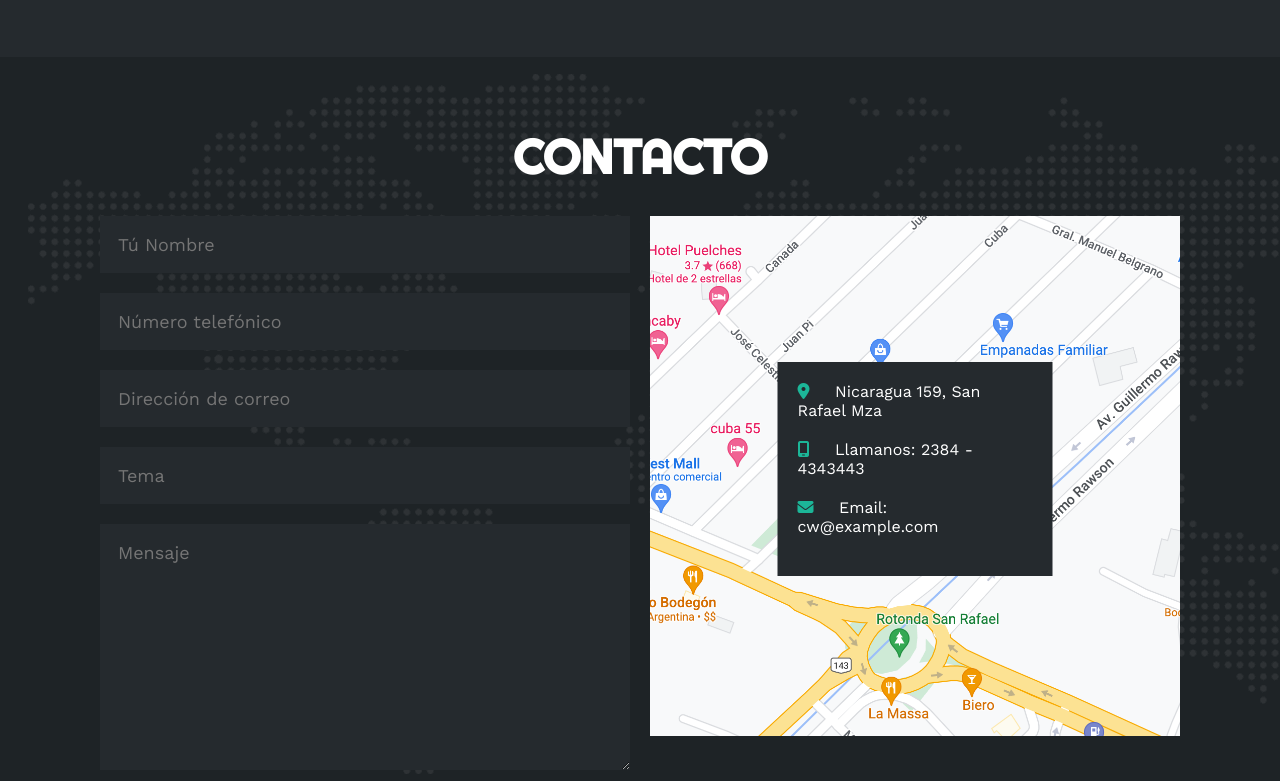
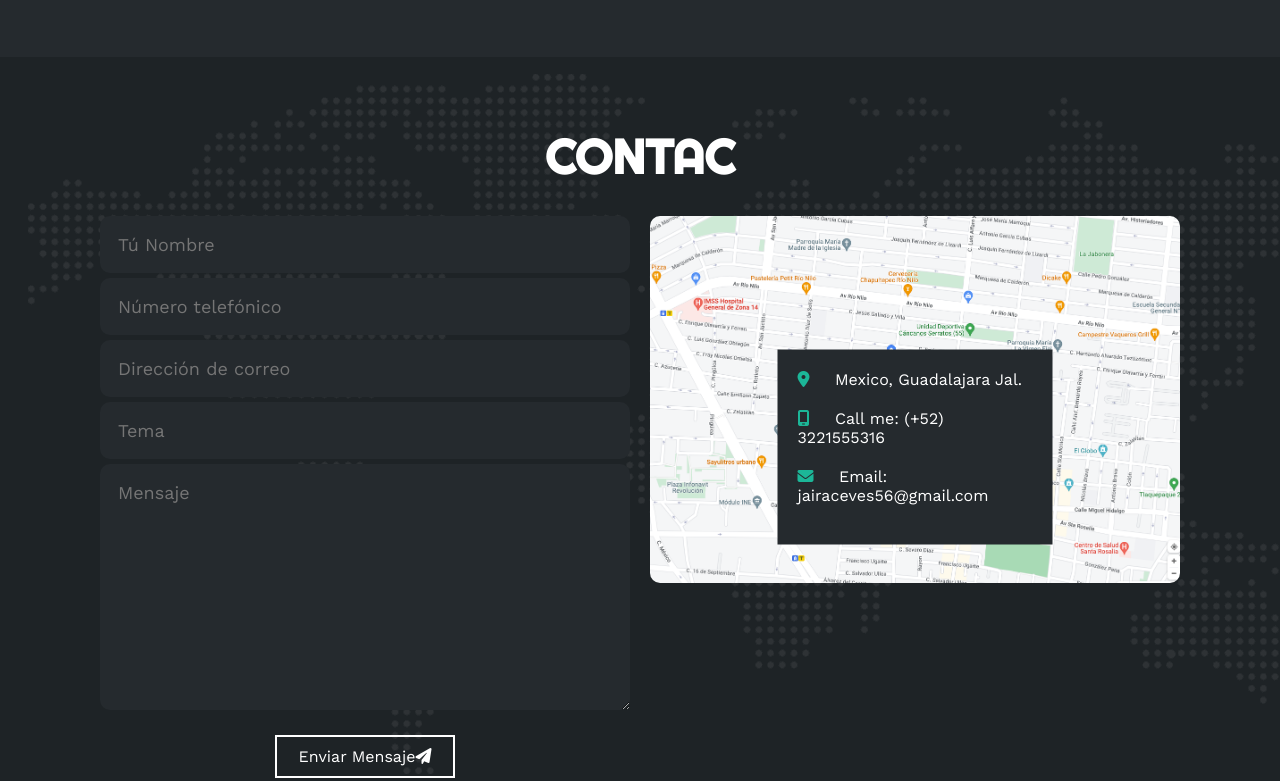
Before and after one commit to Jair-vet/Porfolio, a plain HTML site: page index.html in a window 1280 px wide. Shown: the part 3732-4513 px from the top of the page. Drawn offline with nearby package versions, Linux system fonts and the light colour scheme.

Commit message:
Contacto listo

```diff
--- a/estilo.css
+++ b/estilo.css
@@ -562,10 +562,11 @@ html{
 }
 .contacto .col input, .contacto .col textarea{
     display: block;
+    border-radius: 10px;
     width: 100%;
     padding: 18px;
     border: none;
-    margin-bottom: 20px;
+    margin-bottom: 5px;
     background-color: #252A2E;
     color: #fff;
     font-size: 18px;
@@ -596,8 +597,13 @@ html{
 .contacto button:hover .overlay{
     width: 100%;
 }
+.contacto .col{
+    display: flex;
+    flex-direction: column;
+}
 .contacto .col img{
     width: 100%;
+    border-radius: 10px;
 }
 .contacto .col .info{
     position: absolute;
--- a/index.html
+++ b/index.html
@@ -375,7 +375,7 @@
     <!-- SECCION CONTACTO -->
     <section id="contacto" class="contacto">
         <div class="contenido-seccion">
-            <h2>CONTACTO</h2>
+            <h2>CONTAC</h2>
             <div class="fila">
                 <!-- Formulario -->
                 <div class="col">
@@ -391,20 +391,20 @@
                 </div>
                 <!-- Mapa -->
                 <div class="col">
-                    <img src="img/ubicacion.png" alt="">
+                    <img src="img/adress.png" alt="">
                     <div class="info">
                         <ul>
                             <li>
                                 <i class="fa-solid fa-location-dot"></i>
-                                Nicaragua 159, San Rafael Mza
+                                Mexico, Guadalajara Jal.
                             </li>
                             <li>
                                 <i class="fa-solid fa-mobile-screen"></i>
-                                Llamanos: 2384 - 4343443
+                                Call me: (+52) 3221555316
                             </li>
                             <li>
                                 <i class="fa-solid fa-envelope"></i>
-                                Email: cw@example.com
+                                Email: jairaceves56@gmail.com
                             </li>
                         </ul>
                     </div>
```
Also changed, not shown: img/adress.png (added).
